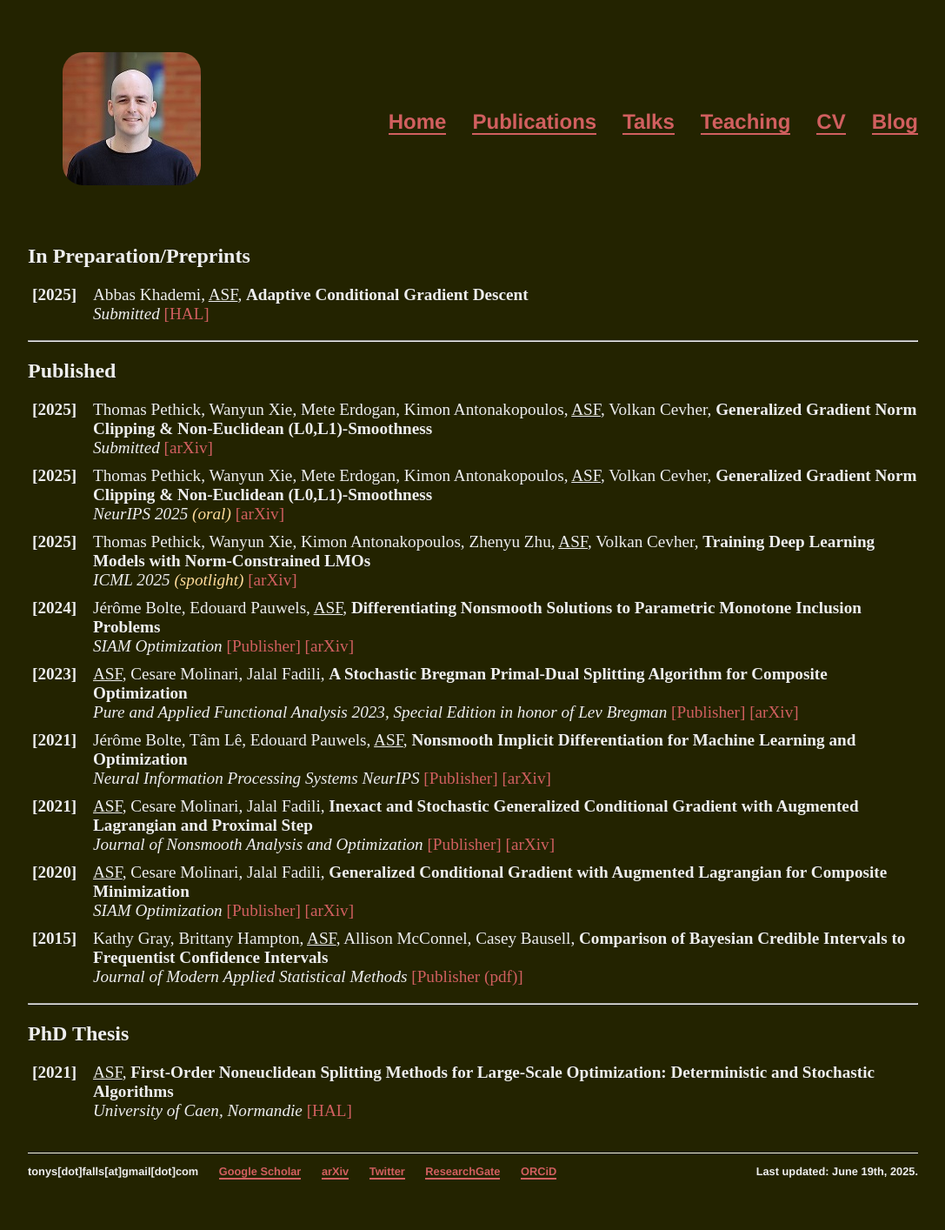
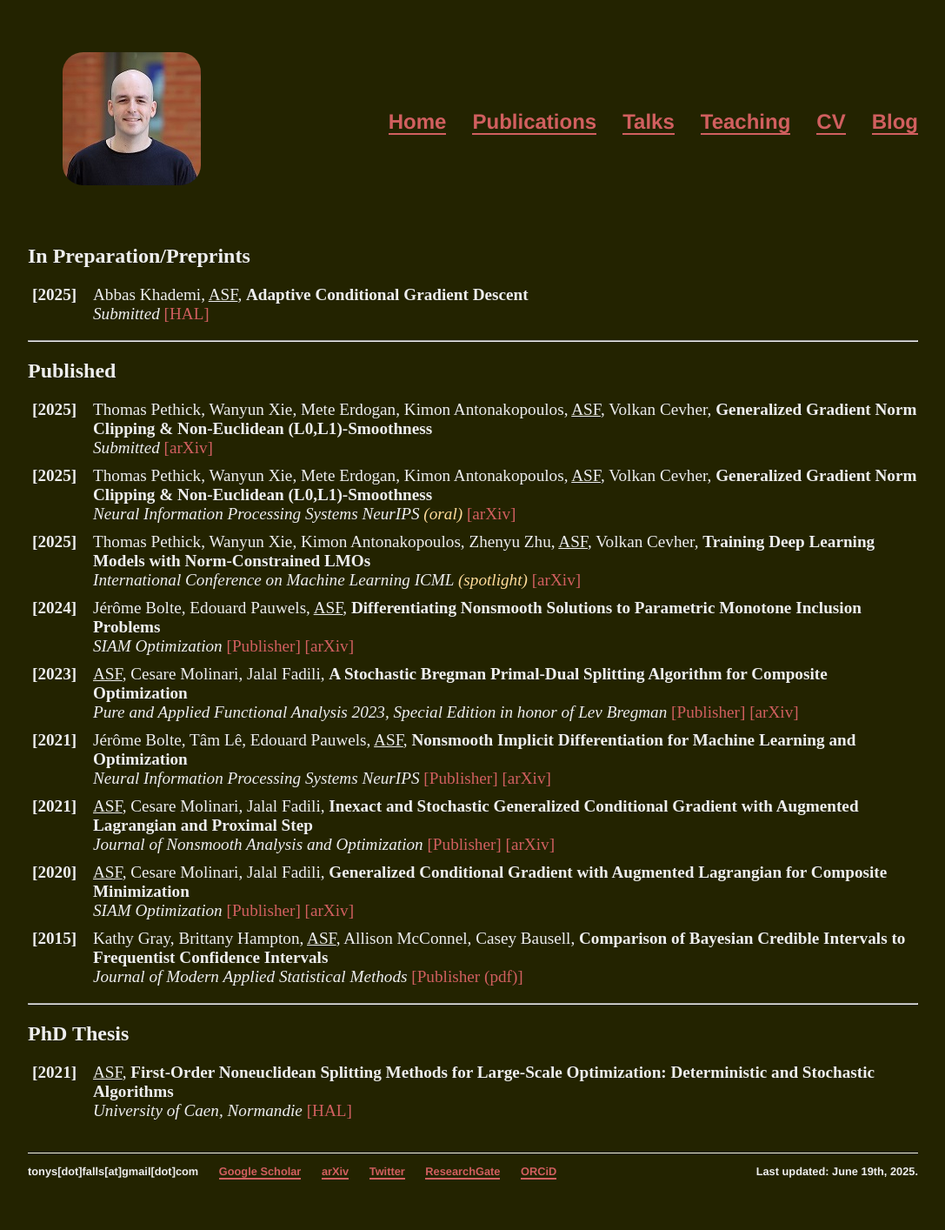
Before and after one commit to tonysf/tonysf.github.io, a Jekyll site: the page built from publications/index.html, in a window 1280 px wide. Shown: the whole page at 87% size, without its empty margins (96-1183 px from the left). Built offline with Jekyll 4.4.1, drawn with Linux system fonts in a browser that asks for light colours.

Commit message:
Update index.html

```diff
--- a/publications/index.html
+++ b/publications/index.html
@@ -15,9 +15,9 @@ title: Publications - Antonio SILVETI-FALLS
 		    <label><b>[2025]</b></label><li> Thomas Pethick, Wanyun Xie, Mete Erdogan, Kimon Antonakopoulos, <u>ASF</u>, Volkan Cevher, <b> Generalized Gradient Norm Clipping & Non-Euclidean (L0,L1)-Smoothness </b><br>
 		        <i>Submitted</i> <a href="https://arxiv.org/abs/2506.01913">[arXiv]</a></li>
 						<label><b>[2025]</b></label><li> Thomas Pethick, Wanyun Xie, Mete Erdogan, Kimon Antonakopoulos, <u>ASF</u>, Volkan Cevher, <b> Generalized Gradient Norm Clipping & Non-Euclidean (L0,L1)-Smoothness </b><br>
-				<i>NeurIPS 2025 <span style="color: #ffdc9a;">(oral)</span></i> <a href="https://arxiv.org/abs/2506.01913">[arXiv]</a></li>
+				<i>Neural Information Processing Systems NeurIPS <span style="color: #ffdc9a;">(oral)</span></i> <a href="https://arxiv.org/abs/2506.01913">[arXiv]</a></li>
 						<label><b>[2025]</b></label><li> Thomas Pethick, Wanyun Xie, Kimon Antonakopoulos, Zhenyu Zhu, <u>ASF</u>, Volkan Cevher, <b> Training Deep Learning Models with Norm-Constrained LMOs </b><br>
-				<i>ICML 2025 <span style="color: #ffdc9a;">(spotlight)</span></i> <a href="https://arxiv.org/abs/2502.07529">[arXiv]</a></li>
+				<i>International Conference on Machine Learning ICML <span style="color: #ffdc9a;">(spotlight)</span></i> <a href="https://arxiv.org/abs/2502.07529">[arXiv]</a></li>
 			<label><b>[2024]</b></label><li> Jérôme Bolte, Edouard Pauwels, <u>ASF</u>, <b> Differentiating Nonsmooth Solutions to Parametric Monotone Inclusion Problems </b><br>
 				<i>SIAM Optimization</i> <a href="https://epubs.siam.org/doi/abs/10.1137/22M1541630?journalCode=sjope8">[Publisher]</a> <a href="https://arxiv.org/abs/2212.07844">[arXiv]</a></li>
 			<label><b>[2023]</b></label><li> <u>ASF</u>, Cesare Molinari, Jalal Fadili, <b>A Stochastic
```
